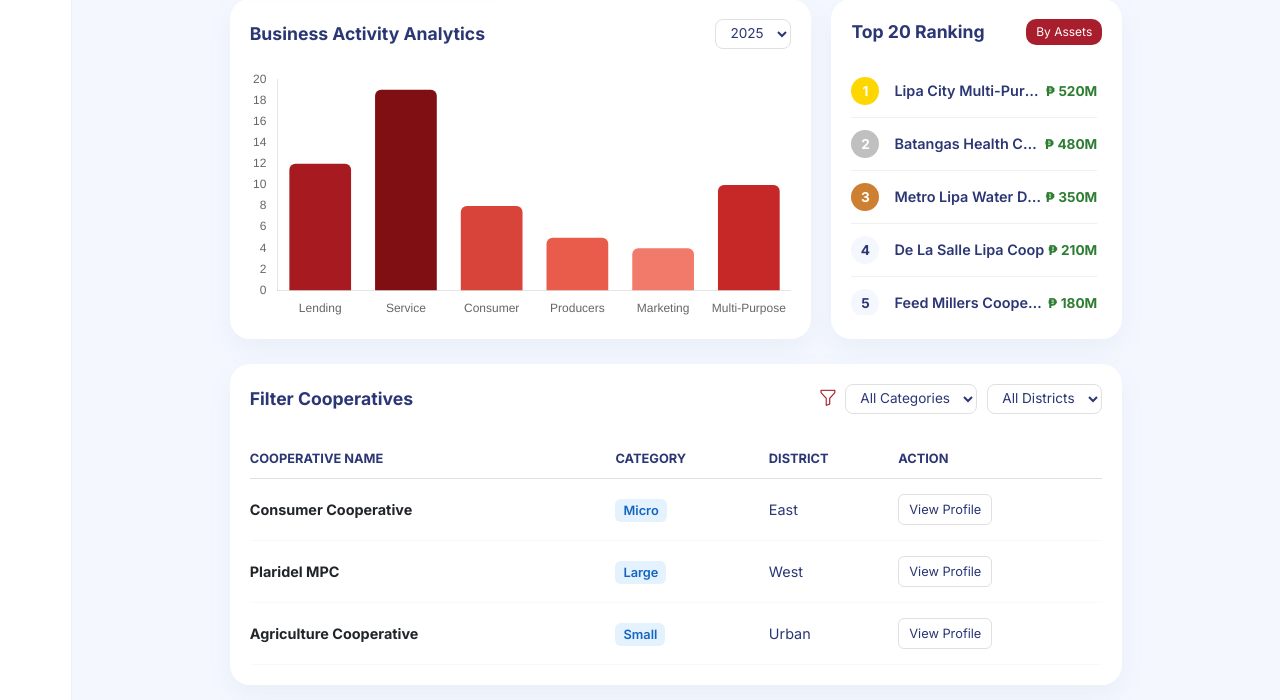
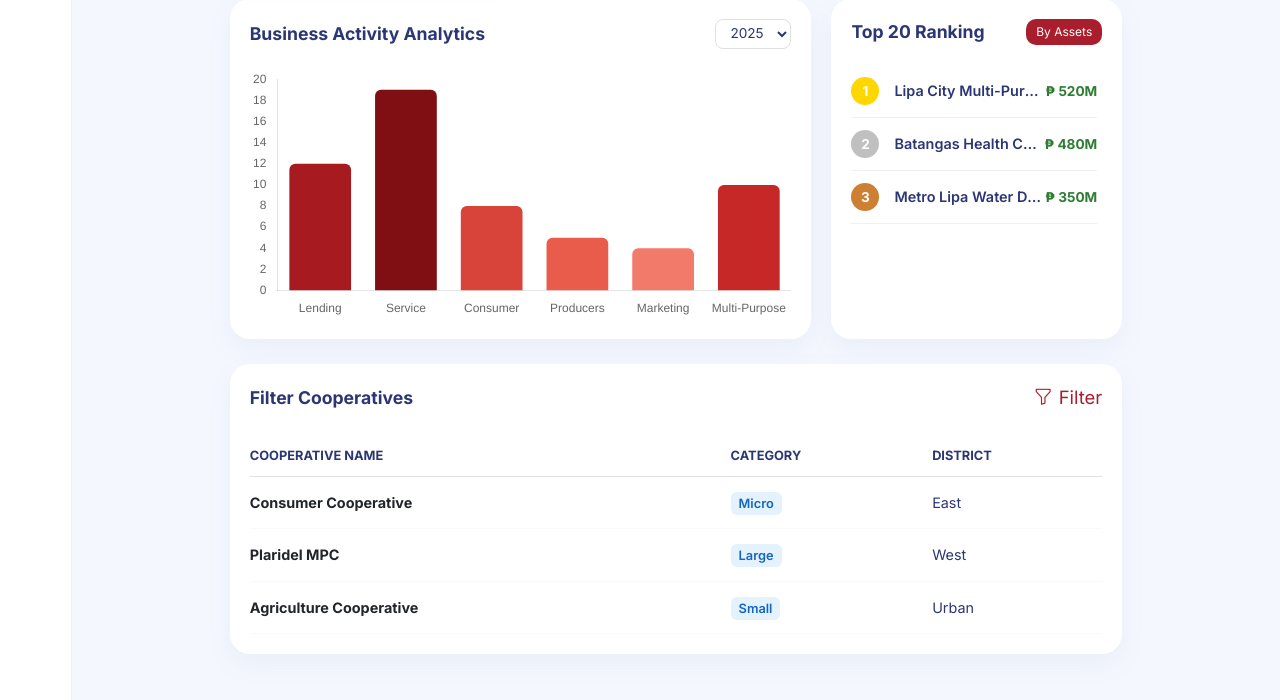
Before and after one commit to jsmln/kooptimizer, a Django app: template templates/dashboard/admin_dashboard.html in a window 1280 px wide. Shown: the part 501-1201 px from the top of the page. Run offline with Django 5.2, Linux system fonts and the light colour scheme; the template is opened without the code that fills it, so the values that code supplies are empty; some libraries are stand-ins or nearby versions.

Commit message:
Fixed some UI in admin dashboard

```diff
--- a/templates/dashboard/admin_dashboard.html
+++ b/templates/dashboard/admin_dashboard.html
@@ -6,6 +6,7 @@
 {% block extra_head %}
     {{ block.super }}
     <script src="https://cdn.jsdelivr.net/npm/chart.js"></script>
+    <script src="https://cdnjs.cloudflare.com/ajax/libs/html2pdf.js/0.10.1/html2pdf.bundle.min.js"></script>
     <link rel="stylesheet" href="{% static 'frontend/admin_dashboard.css' %}">
 {% endblock %}
 
@@ -17,7 +18,6 @@
             <h4 class="subtitle">Lipa City Cooperatives Office</h4>
             <h1>Welcome back, Admin!</h1>
         </div>
-
     </div>
 
     <div class="stats-grid">
@@ -110,125 +110,6 @@
                         <span class="coop-asset">₱ 350M</span>
                     </div>
                 </div>
-                <div class="rank-item">
-                    <span class="rank-num">4</span>
-                    <div class="rank-info">
-                        <span class="coop-name">De La Salle Lipa Coop</span>
-                        <span class="coop-asset">₱ 210M</span>
-                    </div>
-                </div>
-                <div class="rank-item">
-                    <span class="rank-num">5</span>
-                    <div class="rank-info">
-                        <span class="coop-name">Feed Millers Cooperative</span>
-                        <span class="coop-asset">₱ 180M</span>
-                    </div>
-                </div>
-                <div class="rank-item">
-                    <span class="rank-num">6</span>
-                    <div class="rank-info">
-                        <span class="coop-name">Lipa City Agricultural Cooperative</span>
-                        <span class="coop-asset">₱ 150M</span>
-                    </div>
-                </div>
-                <div class="rank-item">
-                    <span class="rank-num">7</span>
-                    <div class="rank-info">
-                        <span class="coop-name">Lipa City Credit Cooperative</span>
-                        <span class="coop-asset">₱ 140M</span>
-                    </div>
-                </div>
-                <div class="rank-item">
-                    <span class="rank-num">8</span>
-                    <div class="rank-info">
-                        <span class="coop-name">Lipa City Transport Cooperative</span>
-                        <span class="coop-asset">₱ 130M</span>
-                    </div>
-                </div>
-                <div class="rank-item">
-                    <span class="rank-num">9</span>
-                    <div class="rank-info">
-                        <span class="coop-name">Lipa City Fishermen's Cooperative</span>
-                        <span class="coop-asset">₱ 120M</span>
-                    </div>
-                </div>
-                <div class="rank-item">
-                    <span class="rank-num">10</span>
-                    <div class="rank-info">
-                        <span class="coop-name">Lipa City Women's Cooperative</span>
-                        <span class="coop-asset">₱ 110M</span>
-                    </div>
-                </div>
-                <div class="rank-item">
-                    <span class="rank-num">11</span>
-                    <div class="rank-info">
-                        <span class="coop-name">Lipa City Consumer Cooperative</span>
-                        <span class="coop-asset">₱ 100M</span>
-                    </div>
-                </div>
-                <div class="rank-item">
-                    <span class="rank-num">12</span>
-                    <div class="rank-info">
-                        <span class="coop-name">Lipa City Livestock Cooperative</span>
-                        <span class="coop-asset">₱ 90M</span>
-                    </div>
-                </div>
-                <div class="rank-item">
-                    <span class="rank-num">13</span>
-                    <div class="rank-info">
-                        <span class="coop-name">Lipa City Handicraft Cooperative</span>
-                        <span class="coop-asset">₱ 80M</span>
-                    </div>
-                </div>
-                <div class="rank-item">
-                    <span class="rank-num">14</span>
-                    <div class="rank-info">
-                        <span class="coop-name">Lipa City Marketing Cooperative</span>
-                        <span class="coop-asset">₱ 70M</span>
-                    </div>
-                </div>
-                <div class="rank-item">
-                    <span class="rank-num">15</span>
-                    <div class="rank-info">
-                        <span class="coop-name">Lipa City Housing Cooperative</span>
-                        <span class="coop-asset">₱ 60M</span>
-                    </div>
-                </div>
-                <div class="rank-item">
-                    <span class="rank-num">16</span>
-                    <div class="rank-info">
-                        <span class="coop-name">Lipa City Bakery Cooperative</span>
-                        <span class="coop-asset">₱ 50M</span>
-                    </div>
-                </div>
-                <div class="rank-item">
-                    <span class="rank-num">17</span>
-                    <div class="rank-info">
-                        <span class="coop-name">Lipa City Eco-Tourism Cooperative</span>
-                        <span class="coop-asset">₱ 40M</span>
-                    </div>
-                </div>
-                <div class="rank-item">
-                    <span class="rank-num">18</span>
-                    <div class="rank-info">
-                        <span class="coop-name">Lipa City Renewable Energy Cooperative</span>
-                        <span class="coop-asset">₱ 30M</span>
-                    </div>
-                </div>
-                <div class="rank-item">
-                    <span class="rank-num">19</span>
-                    <div class="rank-info">
-                        <span class="coop-name">Lipa City Youth Cooperative</span>
-                        <span class="coop-asset">₱ 20M</span>
-                    </div>
-                </div>
-                <div class="rank-item">
-                    <span class="rank-num">20</span>
-                    <div class="rank-info">
-                        <span class="coop-name">Lipa City Organic Farming Cooperative</span>
-                        <span class="coop-asset">₱ 10M</span>
-                    </div>
-                </div>
             </div>
         </div>
     </div>
@@ -240,10 +121,10 @@
             <div class="header-actions" style="display:flex;align-items:center;gap:0.5rem;">
                 <button id="filterToggle" class="filter-toggle-btn" title="Toggle filters">
                     <i class="bi bi-funnel"></i>
-                    <span class="visually-hidden">Toggle filters</span>
+                    <span>Filter</span>
                 </button>
 
-                <div class="filter-controls">
+                <div class="filter-controls hidden">
                     <select class="form-select-sm" id="categoryFilter">
                         <option value="">All Categories</option>
                         <option value="Micro">Micro</option>
@@ -270,31 +151,27 @@
                         <th>Cooperative Name</th>
                         <th>Category</th>
                         <th>District</th>
-                        <th>Action</th>
                     </tr>
                 </thead>
                 <tbody id="coopTableBody">
-                    <tr data-category="Micro" data-district="East">
+                    <tr data-category="Micro" data-district="East" onclick="openProfileModal('Consumer Cooperative')">
                         <td><span class="fw-bold text-dark">Consumer Cooperative</span></td>
                         <td><span class="badge-category">Micro</span></td>
                         <td>East</td>
-                        <td><button class="btn-view-profile" data-bs-toggle="modal" data-bs-target="#coopProfileModal">View Profile</button></td>
                     </tr>
-                    <tr data-category="Large" data-district="West">
+                    <tr data-category="Large" data-district="West" onclick="openProfileModal('Plaridel MPC')">
                         <td><span class="fw-bold text-dark">Plaridel MPC</span></td>
                         <td><span class="badge-category">Large</span></td>
                         <td>West</td>
-                        <td><button class="btn-view-profile">View Profile</button></td>
                     </tr>
-                    <tr data-category="Small" data-district="Urban">
+                    <tr data-category="Small" data-district="Urban" onclick="openProfileModal('Agriculture Cooperative')">
                         <td><span class="fw-bold text-dark">Agriculture Cooperative</span></td>
                         <td><span class="badge-category">Small</span></td>
                         <td>Urban</td>
-                        <td><button class="btn-view-profile">View Profile</button></td>
                     </tr>
                 </tbody>
             </table>
-            <div id="noResultsMessage" style="display: none;">No cooperatives found matching the selected filters.</div>
+            <div id="noResultsMessage" style="display: none; padding: 20px; text-align: center; color: #6c757d;">No cooperatives found matching the selected filters.</div>
         </div>
     </div>
 
@@ -310,12 +187,7 @@
             <div class="modal-body p-0">
                 <table class="modal-table">
                     <thead>
-                        <tr>
-                            <th>Name</th>
-                            <th>Position</th>
-                            <th>Gender</th>
-                            <th>Email</th>
-                        </tr>
+                        <tr><th>Name</th><th>Position</th><th>Gender</th><th>Email</th></tr>
                     </thead>
                     <tbody>
                         <tr><td>Juan Dela Cruz</td><td>Head Admin</td><td>Male</td><td>juan.admin@lipa.gov.ph</td></tr>
@@ -338,12 +210,7 @@
             <div class="modal-body p-0">
                 <table class="modal-table">
                     <thead>
-                        <tr>
-                            <th>Name</th>
-                            <th>Position</th>
-                            <th>Gender</th>
-                            <th>Email</th>
-                        </tr>
+                        <tr><th>Name</th><th>Position</th><th>Gender</th><th>Email</th></tr>
                     </thead>
                     <tbody>
                         <tr><td>Ana Reyes</td><td>Encoder</td><td>Female</td><td>ana.reyes@lipa.gov.ph</td></tr>
@@ -363,17 +230,59 @@
                 <h5 class="modal-title">Cooperative Profile</h5>
                 <button type="button" class="btn-close" data-bs-dismiss="modal"></button>
             </div>
+
             <div class="modal-body">
+                <div id="printable-area">
                     <div class="text-center mb-4">
                         <div class="avatar-circle mb-2">C</div>
-                    <h4>Consumer Cooperative</h4>
-                    <p class="text-muted">Sabang, Lipa City, Batangas</p>
+                        <h4 id="modalCoopName">Consumer Cooperative</h4>
+                        <span class="badge bg-success">Active</span>
+                        <p class="text-muted mt-2">Sabang, Lipa City, Batangas</p>
                     </div>
+
+                    <section class="info-section mb-4">
+                        <h6 class="section-title text-muted text-uppercase border-start border-4 border-danger ps-2 mb-3">General Information</h6>
                         <div class="info-grid">
                             <div><strong>CDA No:</strong> 1414-060923055</div>
                             <div><strong>Category:</strong> Micro</div>
+                            <div><strong>District:</strong> East</div>
+                            <div><strong>Email:</strong> consumercoop@gmail.com</div>
+                            <div><strong>Contact:</strong> 09929380925</div>
+                            <div><strong>Compliance:</strong> <span class="text-success fw-bold">Yes</span></div>
+                        </div>
+                    </section>
+
+                    <section class="info-section mb-4">
+                        <h6 class="section-title text-muted text-uppercase border-start border-4 border-danger ps-2 mb-3">Financials (2024)</h6>
+                        <div class="info-grid">
                             <div><strong>Assets:</strong> ₱ 356,964.68</div>
-                    <div><strong>Members:</strong> 120</div>
+                            <div><strong>Paid Up Capital:</strong> ₱ 108,243.78</div>
+                            <div><strong>Net Surplus:</strong> ₱ 10,653.54</div>
+                        </div>
+                    </section>
+
+                    <section class="info-section">
+                        <h6 class="section-title text-muted text-uppercase border-start border-4 border-danger ps-2 mb-3">Officers</h6>
+                        <div class="table-responsive">
+                            <table class="table table-sm table-bordered">
+                                <thead class="table-light">
+                                    <tr><th>Name</th><th>Position</th></tr>
+                                </thead>
+                                <tbody>
+                                    <tr><td>Isabel Delacion</td><td>Chairperson</td></tr>
+                                    <tr><td>Jasmin Esperida</td><td>Vice Chairperson</td></tr>
+                                    <tr><td>Maria Lopez</td><td>Secretary</td></tr>
+                                </tbody>
+                            </table>
+                        </div>
+                    </section>
+                </div>
+
+                <div class="mt-4 text-end">
+                    <button class="btn btn-sm btn-outline-secondary" id="downloadPdfBtn">
+                        <i class="bi bi-file-earmark-pdf"></i> Download PDF
+                    </button>
+                    <button class="btn btn-sm btn-secondary" data-bs-dismiss="modal">Close</button>
                 </div>
             </div>
         </div>
@@ -391,13 +300,7 @@
                 label: 'Number of Cooperatives',
                 data: [12, 19, 8, 5, 4, 10],
                 backgroundColor: [
-                             // darkest red
-                    '#a71b20',
-                    '#7f0f12',
-                    '#d8443a',
-                    '#e95b4b',
-                    '#f27a6a',
-                    '#c62828'  // lightest red
+                    '#a71b20', '#7f0f12', '#d8443a', '#e95b4b', '#f27a6a', '#c62828'
                 ],
                 borderRadius: 6,
             }]
@@ -405,9 +308,7 @@
         options: {
             responsive: true,
             maintainAspectRatio: false,
-            plugins: {
-                legend: { display: false }
-            },
+            plugins: { legend: { display: false } },
             scales: {
                 y: { beginAtZero: true, grid: { display: false } },
                 x: { grid: { display: false } }
@@ -415,15 +316,15 @@
         }
     });
 
-    // Filter functionality
-    document.getElementById('categoryFilter').addEventListener('change', filterTable);
-    document.getElementById('districtFilter').addEventListener('change', filterTable);
+    // Filter Toggle
+    const filterToggle = document.getElementById('filterToggle');
+    const filterControls = document.querySelector('.filter-controls');
 
-    // Toggle filter controls visibility when clicking the icon
-    document.getElementById('filterToggle').addEventListener('click', function(){
-        document.querySelector('.filter-controls').classList.toggle('hidden');
+    filterToggle.addEventListener('click', () => {
+        filterControls.classList.toggle('hidden');
     });
 
+    // Table Filtering Logic
     function filterTable() {
         const categoryFilter = document.getElementById('categoryFilter').value;
         const districtFilter = document.getElementById('districtFilter').value;
@@ -445,5 +346,41 @@
 
         document.getElementById('noResultsMessage').style.display = hasResults ? 'none' : 'block';
     }
+
+    document.getElementById('categoryFilter').addEventListener('change', filterTable);
+    document.getElementById('districtFilter').addEventListener('change', filterTable);
+
+    // Open Profile Modal Logic
+    window.openProfileModal = function(coopName) {
+        // Update modal content dynamically based on clicked row (Mock Logic)
+        document.getElementById('modalCoopName').textContent = coopName;
+
+        const modal = new bootstrap.Modal(document.getElementById('coopProfileModal'));
+        modal.show();
+    }
+
+    // PDF Download Logic
+    document.getElementById('downloadPdfBtn').addEventListener('click', function() {
+        const element = document.getElementById('printable-area');
+        const coopName = document.getElementById('modalCoopName').textContent.trim();
+
+        const opt = {
+            margin: 0.5,
+            filename: `${coopName}_Profile.pdf`,
+            image: { type: 'jpeg', quality: 0.98 },
+            html2canvas: { scale: 2 },
+            jsPDF: { unit: 'in', format: 'a4', orientation: 'portrait' }
+        };
+
+        // visual feedback
+        const originalText = this.innerHTML;
+        this.innerHTML = 'Generating...';
+        this.disabled = true;
+
+        html2pdf().set(opt).from(element).save().then(() => {
+            this.innerHTML = originalText;
+            this.disabled = false;
+        });
+    });
 </script>
 {% endblock %}
```
Lines whose indentation alone changed are shown as unchanged.
